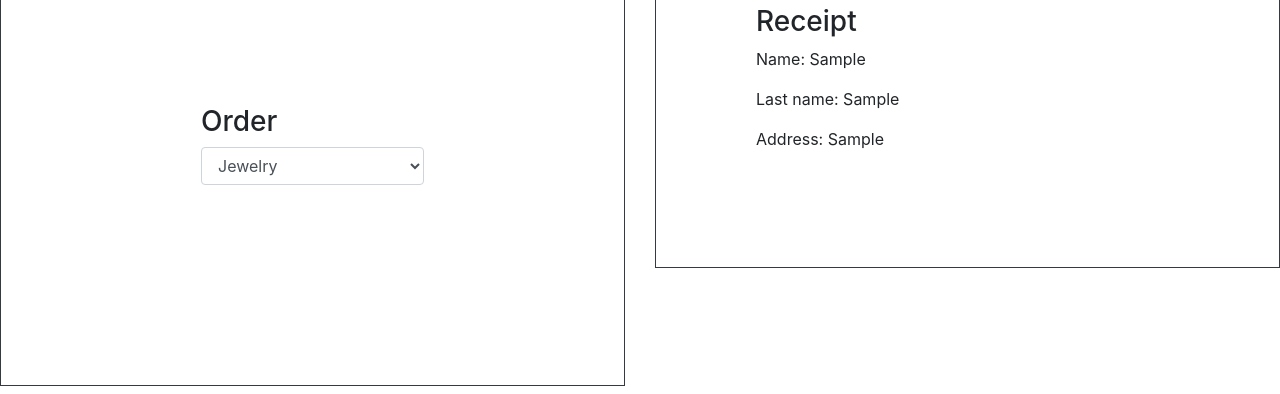
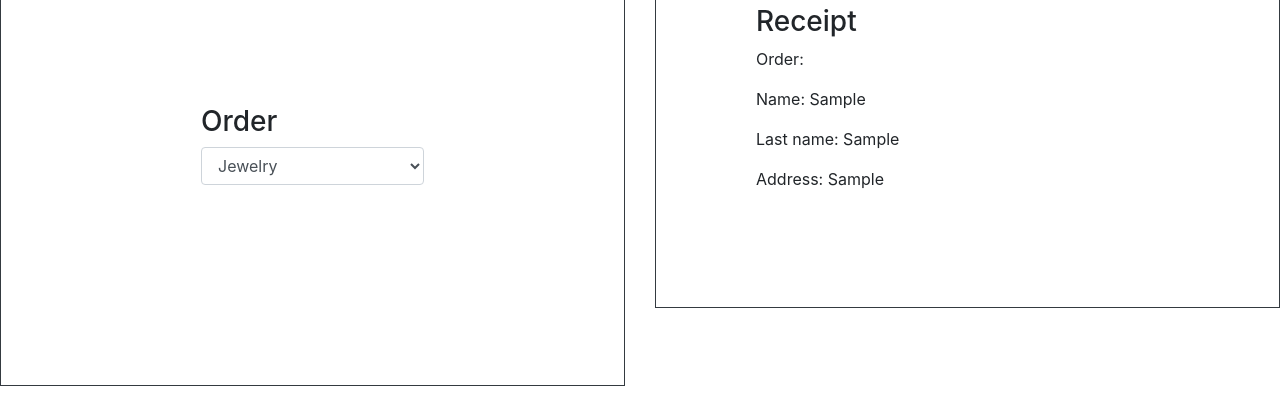
Before and after one commit to anngri-com/marketplace, a plain HTML site: page index.html in a window 1280 px wide. Both pictures are taken after typing "Sample", "Sample", "Sample" into the empty fields and a click on the button "Submit Order". Shown: the part 228-622 px from the top of the page. Drawn offline with nearby package versions, Linux system fonts and the light colour scheme.

Commit message:
working version

```diff
--- a/index.html
+++ b/index.html
@@ -33,6 +33,7 @@
       <div class="col-sm-6" id="col2">
         <div class="selector2 border border-dark" id="receipt">
           <h3>Receipt</h3>
+          <p>Order: <span class="order"></span> </p>
           <p>Name: <span class="name"></span> </p>
           <p>Last name: <span class="lastname"></span> </p>
           <p>Address: <span class="address"></span> </p>
@@ -46,7 +47,7 @@
       <div class="col-sm-6" id="col3">
         <div class="container border border-dark">
           <h2>Shipping Information</h2>
-          <form action="/action_page.php" id="shipping">
+          <form action="" id="shipping">
             <div class="form-group">
               <label for="name">Name:</label>
               <span class="name"></span>
--- a/js/scripts.js
+++ b/js/scripts.js
@@ -5,8 +5,9 @@ $(document).ready(function() {
     var nameInput = $("input#name").val();
     var lastnameInput = $("input#lastname").val();
     var addressInput = $("input#address").val();
+    var orderInput = $("selecor#order").val();
 
-
+    $(".order").text(orderInput);
     $(".name").text(nameInput);
     $(".lastname").text(lastnameInput);
     $(".address").text(addressInput);
```
